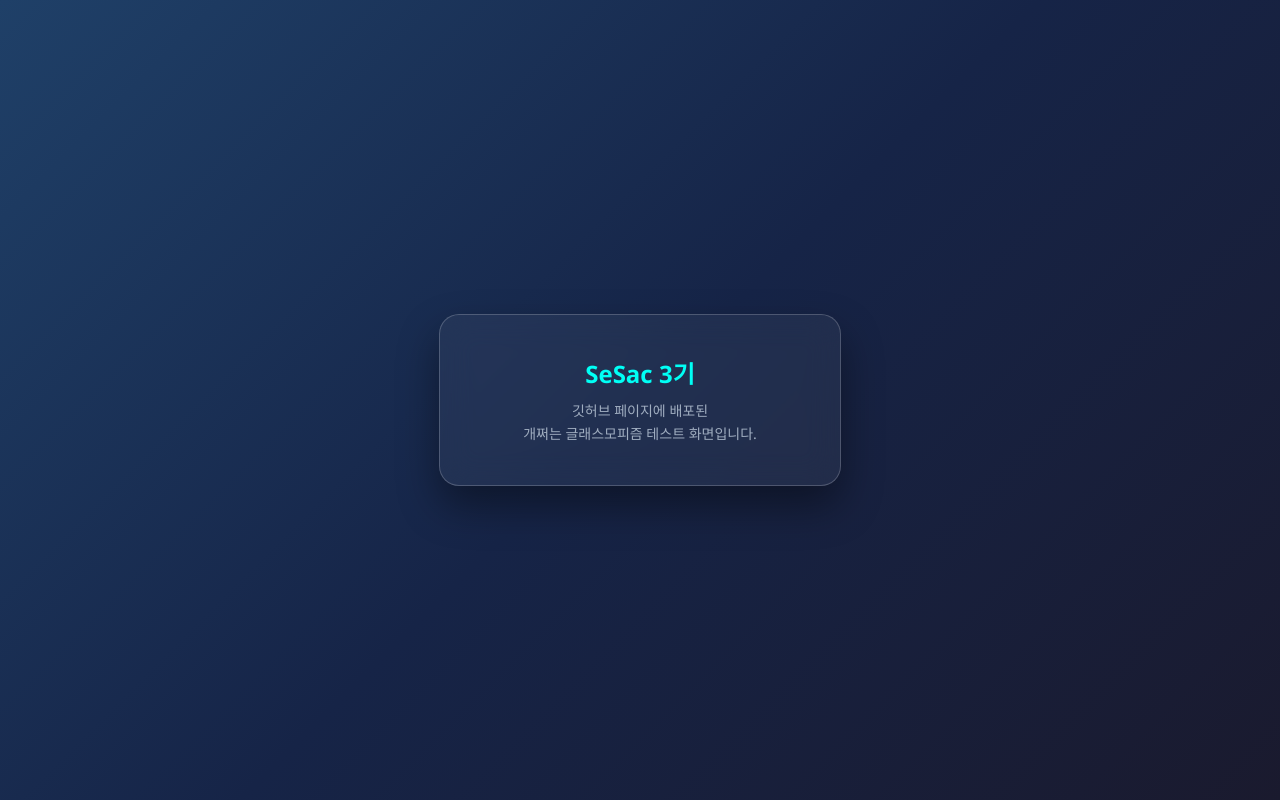
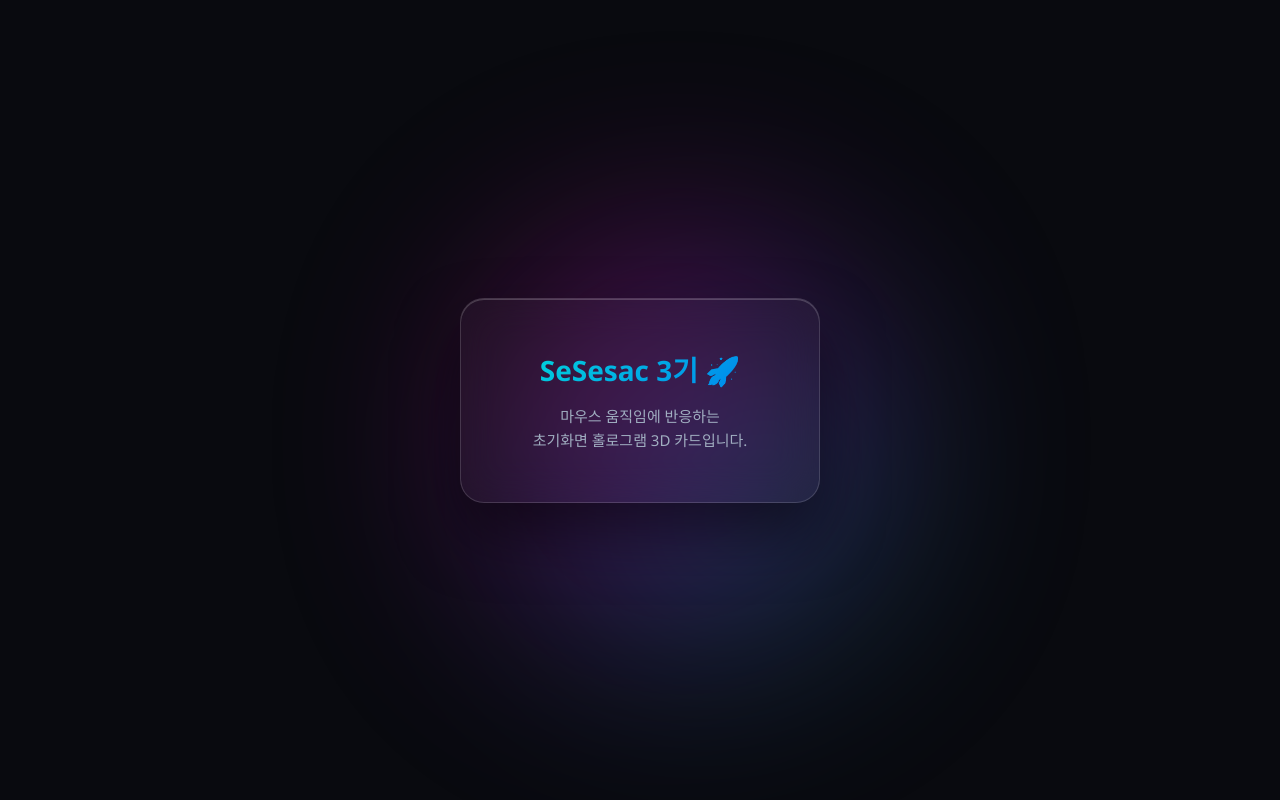
Before and after one commit to vividake/vividake.github.io, a plain HTML site: page good_index.html in a window 1280 px wide. Drawn offline with Linux system fonts and the light colour scheme.

Commit message:
good_index.html 코드 재생성 후 추가

```diff
--- a/good_index.html
+++ b/good_index.html
@@ -2,31 +2,108 @@
 <html lang="ko">
 <head>
     <meta charset="UTF-8">
-    <title>Neon Glass Card</title>
+    <title>Holographic 3D Card</title>
     <style>
+        * { box-sizing: border-box; }
         body {
             margin: 0; height: 100vh;
             display: flex; justify-content: center; align-items: center;
-            background: linear-gradient(135deg, #1f4068, #162447, #1a1a2e);
+            background: #090a0f;
             font-family: 'Segoe UI', sans-serif;
+            overflow: hidden;
+            perspective: 1000px;
         }
+
+        /* 배경에 은은하게 움직이는 오로라 효과 */
+        .bg-glow {
+            position: absolute; width: 400px; height: 400px;
+            background: linear-gradient(135deg, #ff007f, #7928ca, #00dfd8);
+            filter: blur(100px); opacity: 0.4;
+            border-radius: 50%; z-index: 0;
+            animation: floatGlow 8s ease-in-out infinite alternate;
+        }
+        @keyframes floatGlow {
+            0% { transform: translate(-100px, -100px) scale(0.9); }
+            100% { transform: translate(100px, 100px) scale(1.1); }
+        }
+
+        /* 3D 카드 본체 */
         .card {
-            position: relative; width: 320px; padding: 40px;
-            background: rgba(255, 255, 255, 0.05);
-            backdrop-filter: blur(16px);
-            -webkit-backdrop-filter: blur(16px);
-            border: 1px solid rgba(255, 255, 255, 0.2);
-            border-radius: 20px; text-align: center; color: #fff;
-            box-shadow: 0 20px 40px rgba(0,0,0,0.4);
+            position: relative; width: 360px; padding: 50px 30px;
+            background: rgba(255, 255, 255, 0.03);
+            backdrop-filter: blur(20px);
+            -webkit-backdrop-filter: blur(20px);
+            border: 1px solid rgba(255, 255, 255, 0.15);
+            border-radius: 24px; text-align: center; color: #fff;
+            box-shadow: 0 30px 60px rgba(0,0,0,0.5), inset 0 1px 0 rgba(255,255,255,0.2);
+            z-index: 1;
+            transform-style: preserve-3d;
+            transition: transform 0.1s ease-out, box-shadow 0.3s ease;
+            cursor: pointer;
         }
-        .card h1 { margin: 0 0 10px; font-size: 24px; color: #00fff5; }
-        .card p { margin: 0; font-size: 14px; color: #a0aec0; line-height: 1.6; }
+
+        .card:hover {
+            box-shadow: 0 40px 80px rgba(0,223,216,0.2), inset 0 1px 0 rgba(255,255,255,0.4);
+        }
+
+        .card h1 {
+            margin: 0 0 15px; font-size: 28px; font-weight: 700;
+            background: linear-gradient(135deg, #00dfd8, #007cf0);
+            -webkit-background-clip: text;
+            -webkit-text-fill-color: transparent;
+            transform: translateZ(40px);
+        }
+
+        .card p {
+            margin: 0; font-size: 15px; color: #a0aec0; line-height: 1.6;
+            transform: translateZ(20px);
+        }
+
+        /* 홀로그램 빛 반사 레이어 */
+        .holo-shine {
+            position: absolute; inset: 0; border-radius: 24px;
+            pointer-events: none; opacity: 0;
+            background: radial-gradient(circle at var(--x) var(--y), rgba(255,255,255,0.25) 0%, transparent 70%);
+            transition: opacity 0.3s;
+        }
+        .card:hover .holo-shine { opacity: 1; }
     </style>
 </head>
 <body>
-    <div class="card">
-        <h1>SeSac 3기</h1>
-        <p>깃허브 페이지에 배포된<br>개쩌는 글래스모피즘 테스트 화면입니다.</p>
+    <div class="bg-glow"></div>
+
+    <div class="card" id="card">
+        <div class="holo-shine"></div>
+        <h1>SeSesac 3기 🚀</h1>
+        <p>마우스 움직임에 반응하는<br>초기화면 홀로그램 3D 카드입니다.</p>
     </div>
+
+    <script>
+        const card = document.getElementById('card');
+
+        // 마우스 움직임에 따라 3D로 기울어지는 효과
+        document.addEventListener('mousemove', (e) => {
+            const rect = card.getBoundingClientRect();
+            const x = e.clientX - rect.left; // 카드 내에서의 마우스 X
+            const y = e.clientY - rect.top;  // 카드 내에서의 마우스 Y
+
+            const centerX = rect.width / 2;
+            const centerY = rect.height / 2;
+
+            const rotateX = -(y - centerY) / 8; // 회전 각도 조절
+            const rotateY = (x - centerX) / 8;
+
+            card.style.transform = `rotateX(${rotateX}deg) rotateY(${rotateY}deg)`;
+
+            // 홀로그램 빛 반사 좌표 업데이트
+            card.style.setProperty('--x', `${x}px`);
+            card.style.setProperty('--y', `${y}px`);
+        });
+
+        // 마우스가 화면 밖으로 나가면 원위치
+        document.addEventListener('mouseleave', () => {
+            card.style.transform = `rotateX(0deg) rotateY(0deg)`;
+        });
+    </script>
 </body>
 </html>
```
